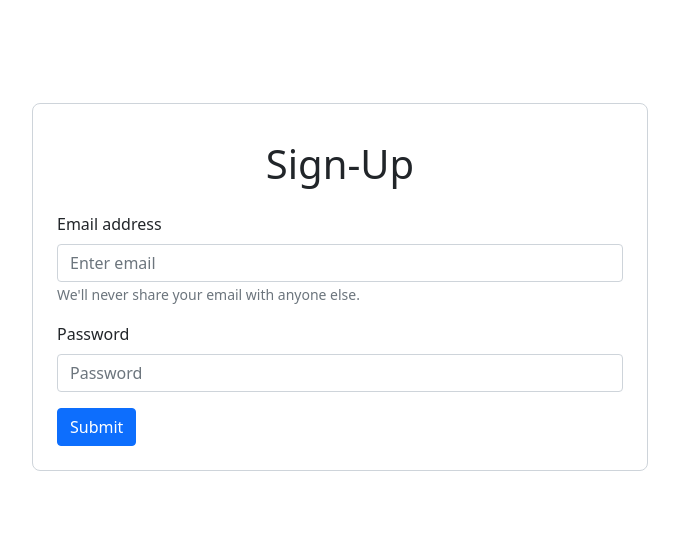
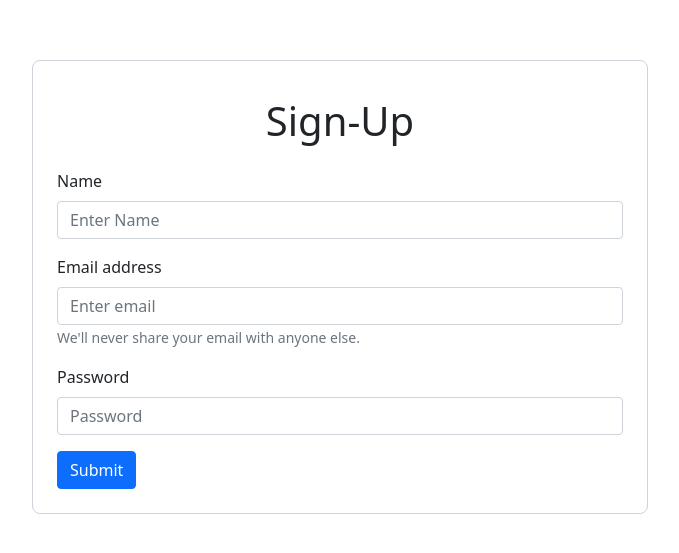
Before and after one commit to Shubh-Nisar/workshop-frontend, a React (Create React App) app: page /signup in a window 1280 px wide. Shown: the part 113-666 px from the top of the page, without its empty margins (300-979 px from the left). Built offline with nearby package versions, Linux system fonts and the light colour scheme.

Commit message:
Signup | Added Name Field

```diff
--- a/src/screens/Signup/Signup.js
+++ b/src/screens/Signup/Signup.js
@@ -13,6 +13,10 @@
           <h1>Sign-Up</h1>
         </div>
         <Form>
+          <Form.Group className="mb-3" controlId="formBasicName">
+            <Form.Label>Name</Form.Label>
+            <Form.Control type="text" placeholder="Enter Name" />
+          </Form.Group>
           <Form.Group className="mb-3" controlId="formBasicEmail">
             <Form.Label>Email address</Form.Label>
             <Form.Control type="email" placeholder="Enter email" />
```
